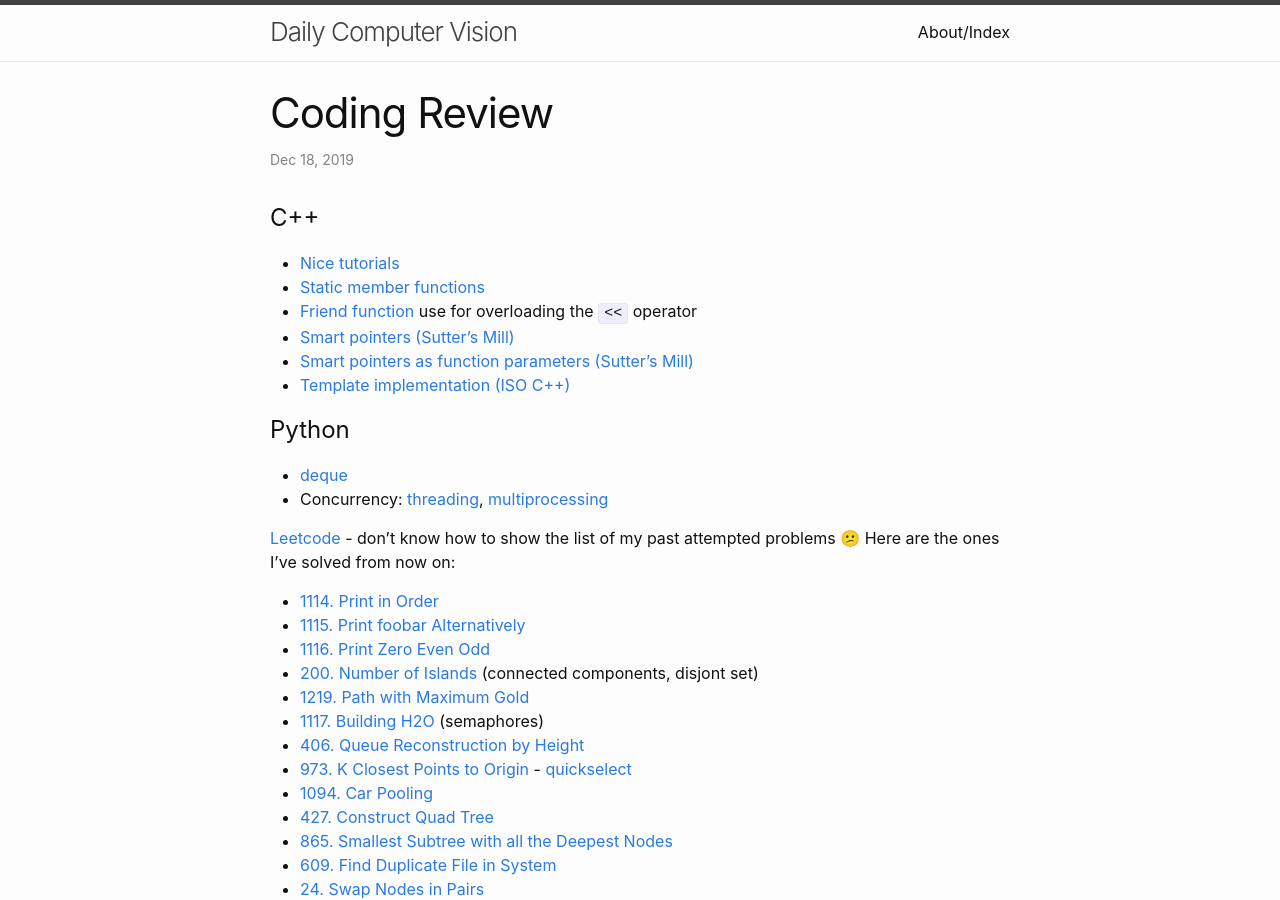
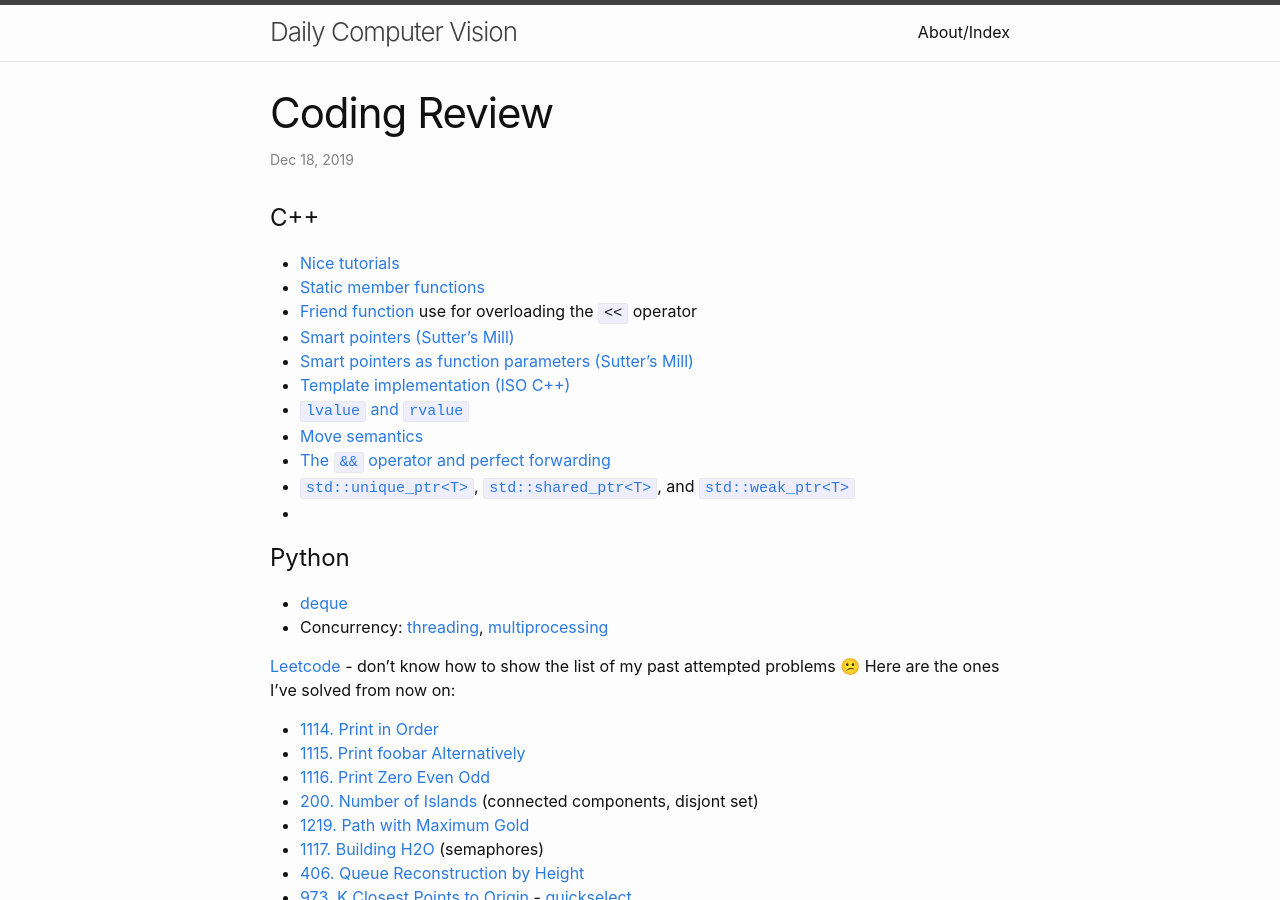
Before and after one commit to samarth-robo/blog, a Jekyll site: the page built from _posts/2019-12-18-coding_review.md, in a window 1280 px wide and 900 px high. Built offline with Jekyll 4.4.1, drawn with Linux system fonts in a browser that asks for light colours; emoji names are drawn with the system emoji font; comment, search, counter and statistics services are not loaded.

Commit message:
Update 2019-12-18-coding_review.md

```diff
--- a/_posts/2019-12-18-coding_review.md
+++ b/_posts/2019-12-18-coding_review.md
@@ -11,6 +11,11 @@ tags: [review, coding]
 - [Smart pointers (Sutter's Mill)](https://herbsutter.com/2013/05/29/gotw-89-solution-smart-pointers/)
 - [Smart pointers as function parameters (Sutter's Mill)](https://herbsutter.com/2013/06/05/gotw-91-solution-smart-pointer-parameters/)
 - [Template implementation (ISO C++)](https://isocpp.org/wiki/faq/templates#templates-defn-vs-decl)
+- [`lvalue` and `rvalue`](https://learn.microsoft.com/en-us/cpp/cpp/lvalues-and-rvalues-visual-cpp)
+- [Move](https://stackoverflow.com/a/3109981/2469613) [semantics](https://herbsutter.com/2020/02/17/move-simply/)
+- [The `&&` operator and perfect forwarding](https://learn.microsoft.com/en-us/cpp/cpp/rvalue-reference-declarator-amp-amp)
+- [`std::unique_ptr<T>`](https://learn.microsoft.com/en-us/cpp/cpp/how-to-create-and-use-unique-ptr-instances), [`std::shared_ptr<T>`](https://learn.microsoft.com/en-us/cpp/cpp/how-to-create-and-use-shared-ptr-instances), and [`std::weak_ptr<T>`](https://learn.microsoft.com/en-us/cpp/cpp/how-to-create-and-use-weak-ptr-instances?view=msvc-170)
+-
 
 # Python
 - [deque](https://pymotw.com/3/collections/deque.html)
```
